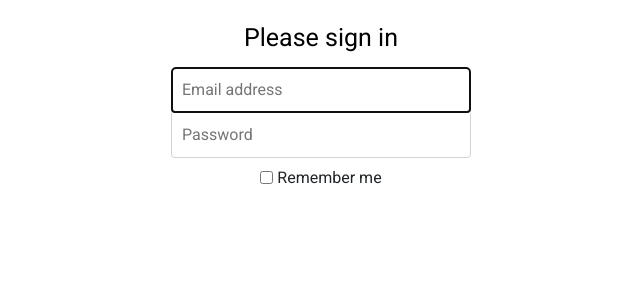
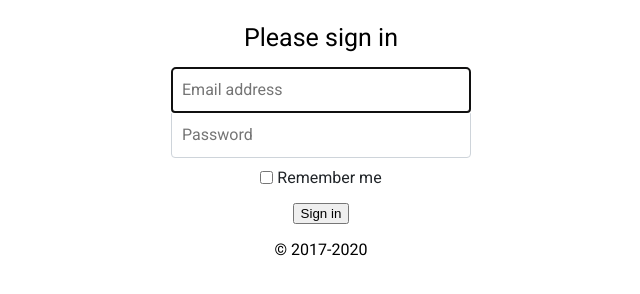
Before and after one commit to Erjankydyrov/Signin-Template, a plain HTML site: page index.html in a window 1280 px wide. Shown: the part 102-396 px from the top of the page, without its empty margins (319-959 px from the left). Drawn offline with Linux system fonts and the light colour scheme.

Commit message:
added button

```diff
--- a/index.html
+++ b/index.html
@@ -21,6 +21,8 @@
                    <input class="check-prob" type="checkbox" value="remember-me"> Remember me
                 </label>
             </div>
+            <button class="btn" type="submit">Sign in</button>
+            <p class="mt-3 mb-1 text-muted">&copy; 2017-2020</p>
         </form>
     </main>
 
```
